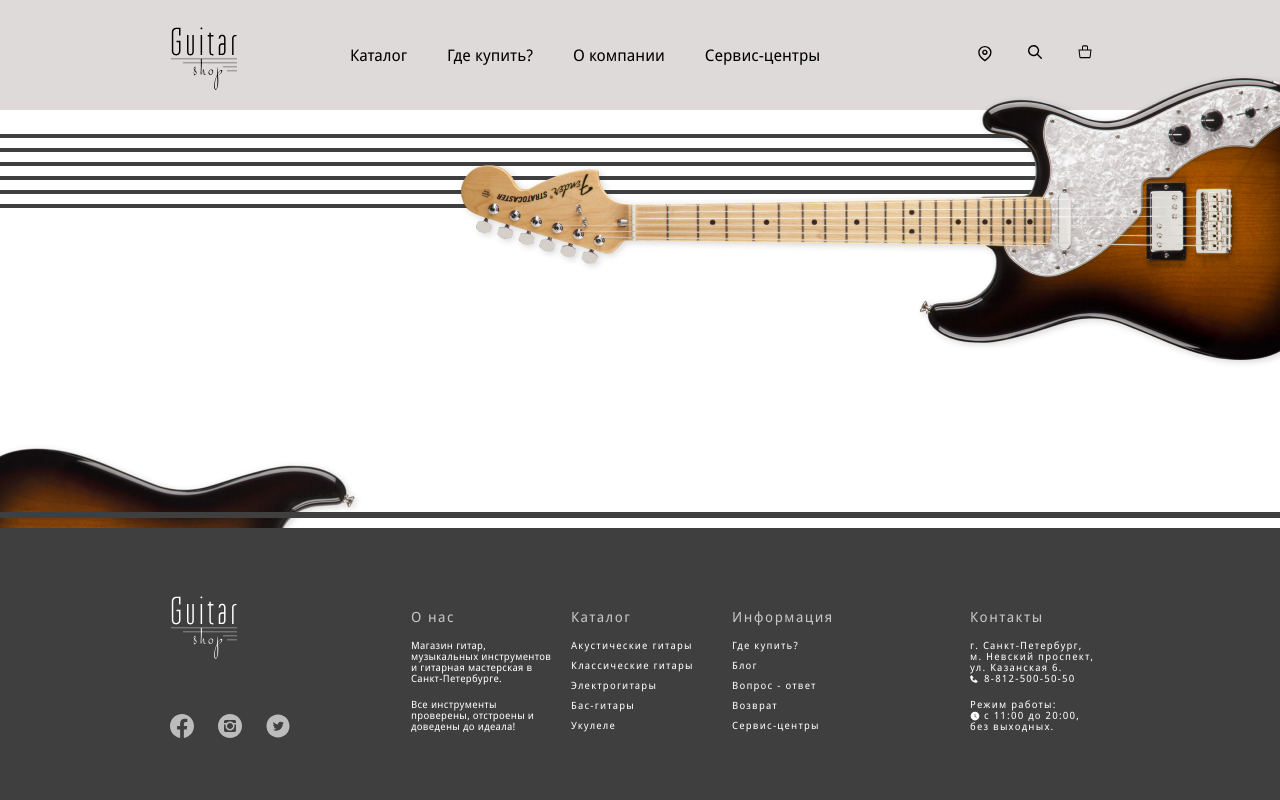
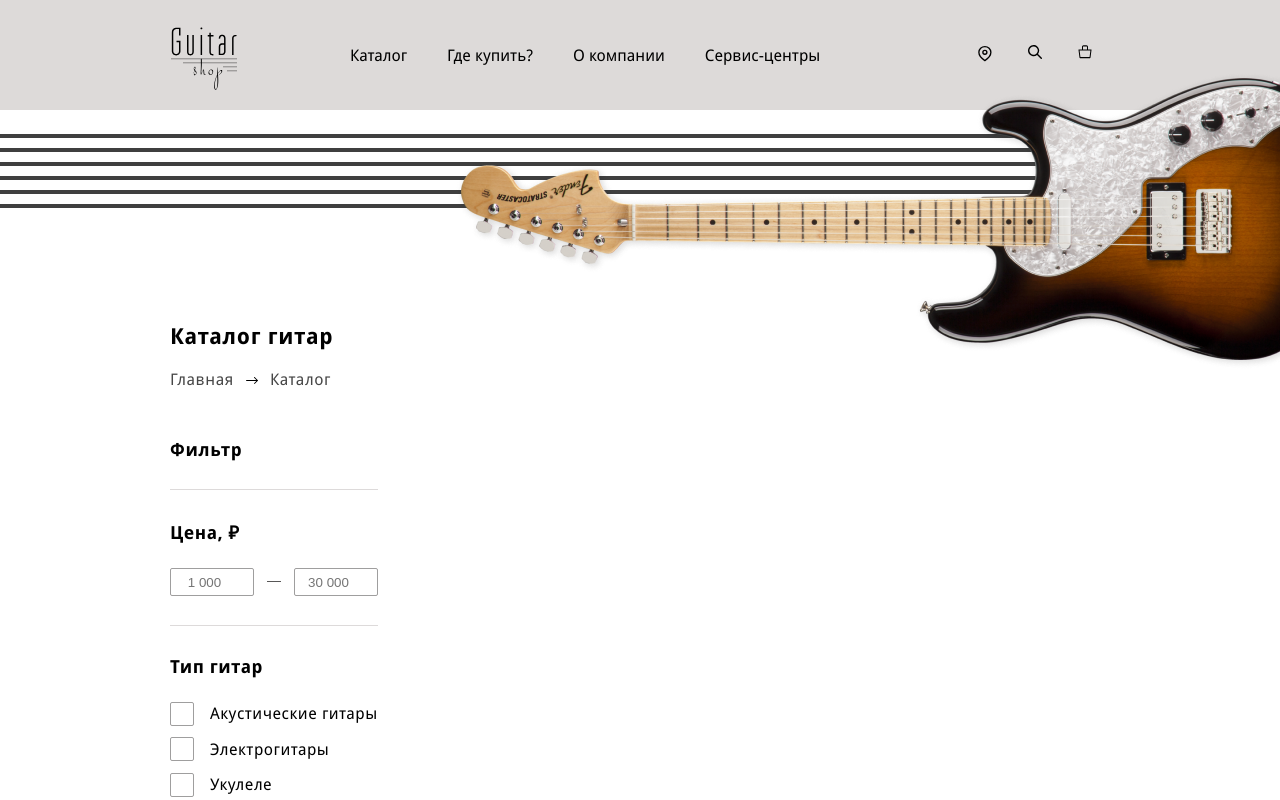
Before and after one commit to Exjoy23/lazarenko_guitar-shop, a React (Create React App) app: page / in a window 1280 px wide. Shown: the top 800 px of the page. Built offline with nearby package versions, Linux system fonts and the light colour scheme.

Commit message:
добавит фильтр товаров

```diff
--- /dev/null
+++ b/src/components/breadcrumbs/breadcrumbs.jsx
@@ -0,0 +1,23 @@
+import React from 'react';
+import PropTypes from 'prop-types';
+import classNames from 'classnames';
+import styles from './breadcrumbs.module.scss';
+
+function Breadcrumbs({ items, className }) {
+  return (
+    <ul className={classNames(styles.list, className)}>
+      {items.map((item) => (
+        <li className={styles.item} key={item}>
+          {item}
+        </li>
+      ))}
+    </ul>
+  );
+}
+
+Breadcrumbs.propTypes = {
+  items: PropTypes.arrayOf(PropTypes.string).isRequired,
+  className: PropTypes.string,
+};
+
+export { Breadcrumbs };
--- /dev/null
+++ b/src/components/breadcrumbs/breadcrumbs.module.scss
@@ -0,0 +1,39 @@
+.list {
+  display: flex;
+
+  width: 1020px;
+
+  padding-right: 40px;
+  padding-left: 40px;
+
+  list-style: none;
+}
+
+.item {
+  letter-spacing: 0.6px;
+
+  color: #474747;
+
+  font-size: 16px;
+
+  &:not(:last-child) {
+    position: relative;
+
+    margin-right: 36px;
+
+    &::after {
+      position: absolute;
+      top: 50%;
+      right: -24px;
+
+      width: 12px;
+      height: 7px;
+
+      content: '';
+      transform: translateY(-50%);
+
+      background-image: url('./arrow.svg');
+      background-repeat: no-repeat;
+    }
+  }
+}
--- /dev/null
+++ b/src/components/checkbox/checkbox.jsx
@@ -0,0 +1,24 @@
+import React from 'react';
+import PropTypes from 'prop-types';
+import styles from './checkbox.module.scss';
+import classNames from 'classnames';
+
+function Checkbox({ children, className, ...attrs }) {
+  return (
+    <label className={classNames(styles.label, className)}>
+      <input
+        className={classNames('visually-hidden', styles.input)}
+        type="checkbox"
+        {...attrs}
+      />
+      <span className={styles.text}>{children}</span>
+    </label>
+  );
+}
+
+Checkbox.propTypes = {
+  children: PropTypes.node,
+  className: PropTypes.string,
+};
+
+export { Checkbox };
--- /dev/null
+++ b/src/components/checkbox/checkbox.module.scss
@@ -0,0 +1,58 @@
+.text {
+  position: relative;
+
+  padding-left: 40px;
+
+  user-select: none;
+
+  letter-spacing: 0.5px;
+
+  font-size: 16px;
+  line-height: 26px;
+
+  &::before {
+    position: absolute;
+    top: 50%;
+    left: 0;
+
+    width: 24px;
+    height: 24px;
+
+    content: '';
+    transform: translateY(-50%);
+
+    border: 0.7px solid #9f9e9e;
+    border-radius: 2px;
+  }
+
+  &:hover {
+    cursor: pointer;
+
+    &::before {
+      border-color: #585757;
+    }
+  }
+
+  &:active {
+    &::before {
+      border-color: var(--grey);
+    }
+  }
+}
+
+.input:checked + .text::before {
+  background-image: url('./checked.svg');
+  background-repeat: no-repeat;
+  background-position: center;
+}
+
+.input:disabled + .text {
+  cursor: default;
+
+  color: #ddd;
+
+  &::before {
+    border-color: #ddd;
+    background-color: #f7f3f3;
+  }
+}
--- /dev/null
+++ b/src/components/filter/filter.jsx
@@ -0,0 +1,69 @@
+import React from 'react';
+import styles from './filter.module.scss';
+import { Checkbox } from '../checkbox/checkbox';
+
+function Filter() {
+  return (
+    <section>
+      <h2 className={styles.title}>Фильтр</h2>
+      <form>
+        <fieldset className={styles.fieldset}>
+          <legend className={styles.legend}>Цена, ₽</legend>
+          <div className={styles.inner}>
+            <label>
+              <input
+                className={styles.input}
+                type="number"
+                placeholder="1 000"
+                aria-label="Цена от"
+              />
+            </label>
+            <label>
+              <input
+                className={styles.input}
+                type="number"
+                placeholder="30 000"
+                aria-label="Цена до"
+              />
+            </label>
+          </div>
+        </fieldset>
+        <fieldset className={styles.fieldset}>
+          <legend className={styles.legend}>Тип гитар</legend>
+          <ul className={styles.list}>
+            <li className={styles.item}>
+              <Checkbox className={styles.checkbox}>
+                Акустические гитары
+              </Checkbox>
+            </li>
+            <li className={styles.item}>
+              <Checkbox className={styles.checkbox}>Электрогитары</Checkbox>
+            </li>
+            <li className={styles.item}>
+              <Checkbox className={styles.checkbox}>Укулеле</Checkbox>
+            </li>
+          </ul>
+        </fieldset>
+        <fieldset className={styles.fieldset}>
+          <legend className={styles.legend}>Количество струн</legend>
+          <ul className={styles.list}>
+            <li className={styles.item}>
+              <Checkbox className={styles.checkbox}>4</Checkbox>
+            </li>
+            <li className={styles.item}>
+              <Checkbox className={styles.checkbox}>6</Checkbox>
+            </li>
+            <li className={styles.item}>
+              <Checkbox className={styles.checkbox}>7</Checkbox>
+            </li>
+            <li className={styles.item}>
+              <Checkbox className={styles.checkbox}>12</Checkbox>
+            </li>
+          </ul>
+        </fieldset>
+      </form>
+    </section>
+  );
+}
+
+export { Filter };
--- /dev/null
+++ b/src/components/filter/filter.module.scss
@@ -0,0 +1,99 @@
+.title {
+  margin: 0;
+  margin-bottom: 60px;
+
+  letter-spacing: 0.7px;
+
+  font-size: 18px;
+}
+
+.fieldset {
+  margin: 0;
+  margin-bottom: 30px;
+  padding: 0;
+  padding-bottom: 30px;
+
+  border: none;
+}
+
+.legend {
+  position: relative;
+
+  margin-bottom: 24px;
+  padding: 0;
+
+  letter-spacing: 0.5px;
+
+  font-size: 18px;
+  font-weight: 700;
+
+  &::before {
+    position: absolute;
+    top: -31px;
+
+    width: 208px;
+    height: 0.7px;
+
+    content: '';
+
+    background-color: #dddada;
+  }
+}
+
+.label {
+  display: flex;
+
+  margin-bottom: 30px;
+}
+
+.input {
+  width: 84px;
+  height: 28px;
+
+  text-align: center;
+
+  color: var(--primary-color);
+
+  border: 0.7px solid #9f9e9e;
+
+  border-radius: 2px;
+}
+
+.inner {
+  position: relative;
+
+  display: flex;
+  justify-content: space-between;
+
+  &::after {
+    position: absolute;
+    top: 13px;
+    left: 97px;
+
+    width: 14px;
+    height: 1px;
+
+    content: '';
+
+    background-color: #585757;
+  }
+}
+
+.list {
+  margin: 0;
+  padding: 0;
+
+  list-style: none;
+}
+
+.item {
+  &:not(:last-child) {
+    margin-bottom: 9.5px;
+  }
+}
+
+.checkbox {
+  &:not(:last-child) {
+    margin-bottom: 9.5px;
+  }
+}
--- a/src/components/pages/main-page/main-page.jsx
+++ b/src/components/pages/main-page/main-page.jsx
@@ -2,12 +2,23 @@ import React from 'react';
 import styles from './main-page.module.scss';
 import { Header } from '../../header/header';
 import { Footer } from '../../footer/footer';
+import { Title } from '../../title/title';
+import { Breadcrumbs } from '../../breadcrumbs/breadcrumbs';
+import { Filter } from '../../filter/filter';
+
+const BREADCRUMBS = ['Главная', 'Каталог'];
 
 function MainPage() {
   return (
     <div className={styles.wrapper}>
       <Header />
-      <main></main>
+      <main className={styles.main}>
+        <Title className={styles.title}>Каталог гитар</Title>
+        <Breadcrumbs className={styles.breadcrumbs} items={BREADCRUMBS} />
+        <section className={styles.section}>
+          <Filter />
+        </section>
+      </main>
       <Footer />
     </div>
   );
--- a/src/components/pages/main-page/main-page.module.scss
+++ b/src/components/pages/main-page/main-page.module.scss
@@ -5,3 +5,29 @@
   grid-template-rows: auto 1fr auto;
   grid-template-columns: 100%;
 }
+
+.main {
+  display: flex;
+  align-items: center;
+  flex-direction: column;
+}
+
+.title {
+  margin-top: -46px;
+  margin-bottom: 21px;
+}
+
+.breadcrumbs {
+  margin: 0;
+  margin-bottom: 50px;
+}
+
+.section {
+  display: grid;
+
+  width: 1020px;
+  padding-right: 40px;
+  padding-left: 40px;
+  grid-template-columns: 208px auto;
+  column-gap: 32px;
+}
--- /dev/null
+++ b/src/components/title/title.jsx
@@ -0,0 +1,15 @@
+import React from 'react';
+import PropTypes from 'prop-types';
+import classNames from 'classnames';
+import styles from './title.module.scss';
+
+function Title({ children, className }) {
+  return <h1 className={classNames(styles.title, className)}>{children}</h1>;
+}
+
+Title.propTypes = {
+  children: PropTypes.node.isRequired,
+  className: PropTypes.string,
+};
+
+export { Title };
--- /dev/null
+++ b/src/components/title/title.module.scss
@@ -0,0 +1,10 @@
+.title {
+  width: 1020px;
+
+  padding-right: 40px;
+  padding-left: 40px;
+
+  letter-spacing: 0.7px;
+
+  font-size: 22px;
+}
```
Also changed, not shown: src/components/breadcrumbs/arrow.svg (added), src/components/checkbox/checked.svg (added).
